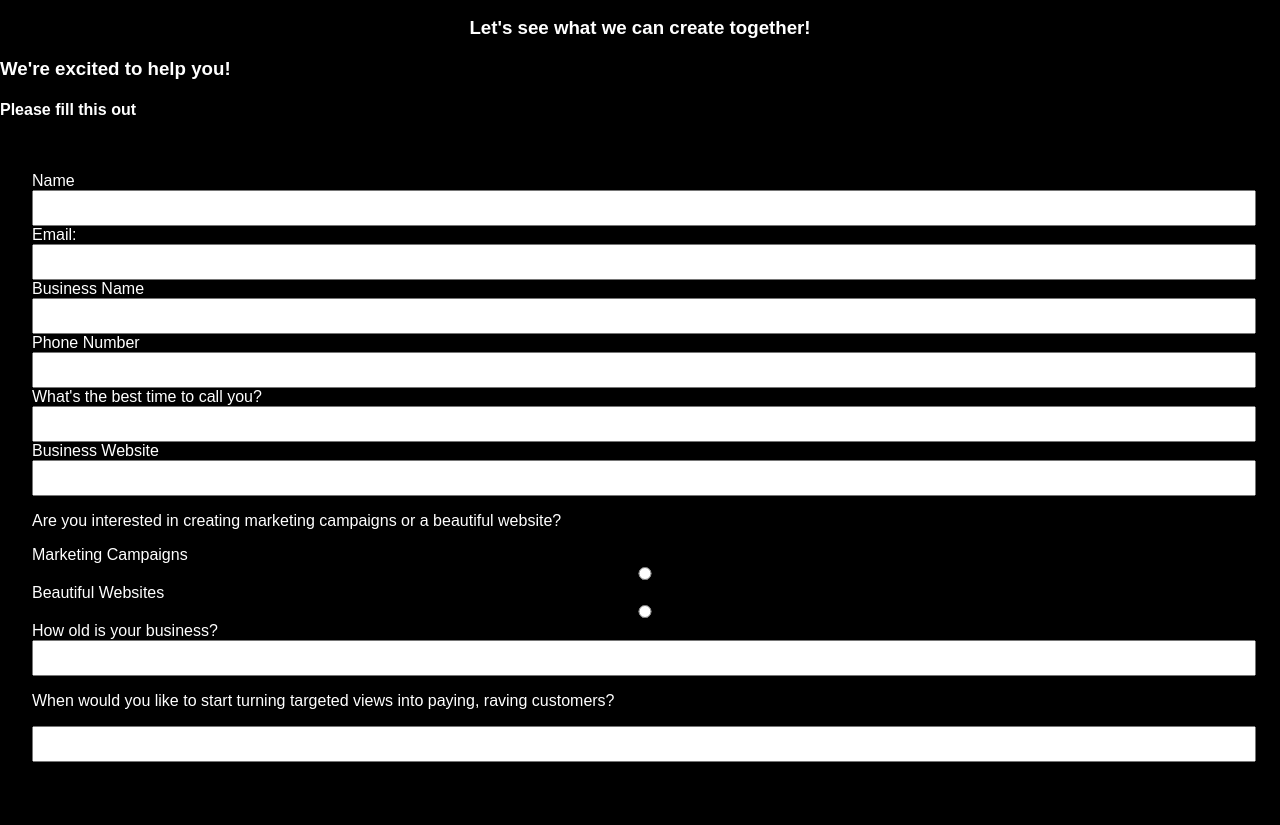
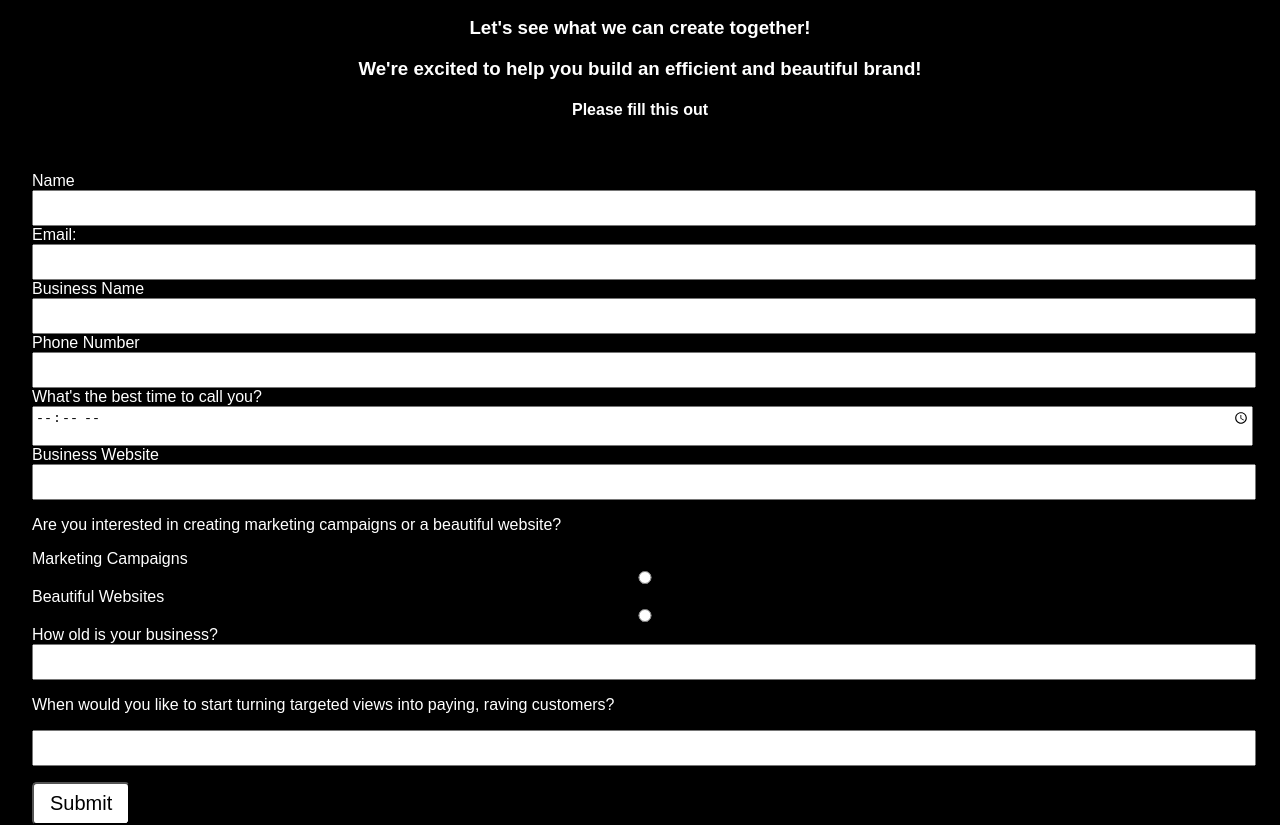
Before and after one commit to njericooper/sans-agency, a plain HTML site: page public/apply.html in a window 1280 px wide. Shown: the part 355-1180 px from the top of the page. Before the commit the page ends 1119 px from the top, so only its background shows below. Drawn offline with Linux system fonts and the light colour scheme.

```diff
--- a/public/apply.html
+++ b/public/apply.html
@@ -4,7 +4,10 @@
     <meta charset="UTF-8">
     <meta name="viewport" content="width=device-width, initial-scale=1.0">
     <link rel="stylesheet" href="/styles/apply.css">
-    <title>Work With Source and Stardust</title>
+    <title>Work With Source and Stardust Agency</title>
+    <meta name="description" content="Source and Stardust Agency is the brainchild of a web developer + graphic designer + SEO beast that never fit into the box.We're proud to say that we are professionals at pushing the envelope of what makes sense. We provide elegant and bespoke web pages that are powered by state of the art serverless software and the sturdiest frameworks. Your website will never be down. Ever. We could talk aobut our digital services all day so visit our website and fill out the form to hear from us directly. We'd love to help your business.">
+    <meta name="keywords" content="Frontend JavaScript Product Developer HTML CSS Web Developer Marketing SEO Graphic Design Logo Design">
+    <meta name="author" content="Njeri Cooper">
 </head>
 <body>
     <header class="heading">
@@ -13,11 +16,12 @@
         <h3>Let's see what we can create together!</h3>
     </header>
     <div class="container">
-        <h3>We're excited to help you!</h3>
+        <h3>We're excited to help you build an efficient and beautiful brand!</h3>
         <h4>Please fill this out</h4>
+    </div>
 
     <div class="apply-form">
-        <form action="" class="form">
+        <form action="/public/thank-you.html" class="form">
             <label for=""> Name</label>
             <input type="text" name="name" id="">
             <label for="">Email:</label>
@@ -27,7 +31,7 @@
             <label for="">Phone Number</label>
             <input type="tel" name="Phone Number" id="">
             <label for="">What's the best time to call you?</label>
-            <input type="text" name="What's the best time to call you?" id="">
+            <input type="time" name="What's the best time to call you?" id="time">
             <label for="">Business Website</label>
             <input type="text" name="Business Website" id="">
             <p>Are you interested in creating marketing campaigns or a beautiful website?</p>
@@ -39,6 +43,7 @@
             <input type="text" name="How old is your business?" id="">
             <p>When would you like to start turning targeted views into paying, raving customers?</p>
             <input type="text" name="When would you like to start turning targeted views into paying, raving customers?" id="">
+            <button class="button">Submit</button>
         </form>
     </div>
 </div>
--- a/public/styles/apply.css
+++ b/public/styles/apply.css
@@ -19,7 +19,7 @@ body {
 }
 
 .container{
-
+    text-align: center;
 }
 
 .apply-form {
@@ -27,7 +27,7 @@ body {
     display: flex;
     flex-direction: column;
     justify-content: space-between;
-    align-items: flex-start;
+    align-items: center;
     padding: 2em;
 }
 
@@ -35,3 +35,15 @@ input{
     width: 100%;
     padding-bottom: 1rem;
 }
+
+button {
+    display: flex;
+    font-size: 1.25rem;
+    padding: .5rem 1rem;
+    border-radius: .3rem;
+    color: black;
+    background-color: white;
+    align-self: center;
+    margin-top: 1rem;
+    text-align: center;
+}
--- a/public/styles/style.css
+++ b/public/styles/style.css
@@ -26,7 +26,7 @@ body{
     align-self: center;
     width: 100vw;
     padding: 2rem;
-    margin: 3rem 0 3rem 0;
+
 }
 
 header {
```
Also changed, not shown: public/index.html (+1 -0 lines), public/learn-more.html (+1 -1 lines).
